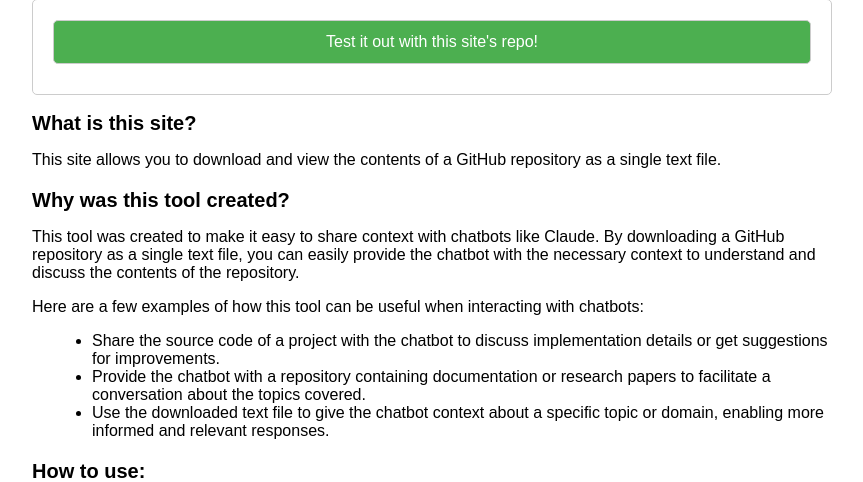
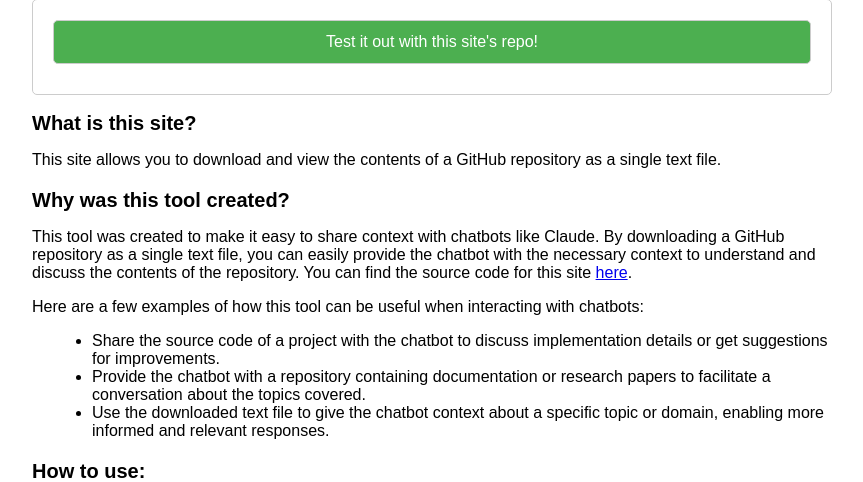
Before and after one commit to dmwyatt/gh_repo_download, a Django app: page / in a window 1280 px wide. Shown: the part 275-757 px from the top of the page, without its empty margins (208-1071 px from the left). Run offline with Django 5.2, Linux system fonts and the light colour scheme.

Commit message:
Add link to source code in downloader.html

```diff
--- a/templates/downloader.html
+++ b/templates/downloader.html
@@ -151,7 +151,9 @@
     <p>This tool was created to make it easy to share context with chatbots like Claude.
        By downloading a GitHub repository as a single text file, you can easily provide
        the chatbot with the necessary context to understand and discuss the contents of
-       the repository.</p>
+       the repository. You can find the source code for this site
+      <a href="https://github.com/dmwyatt/gh_repo_download#what-is-this-project">here</a>.
+    </p>
     <p>Here are a few examples of how this tool can be useful when interacting with
        chatbots:</p>
     <ul>
```
